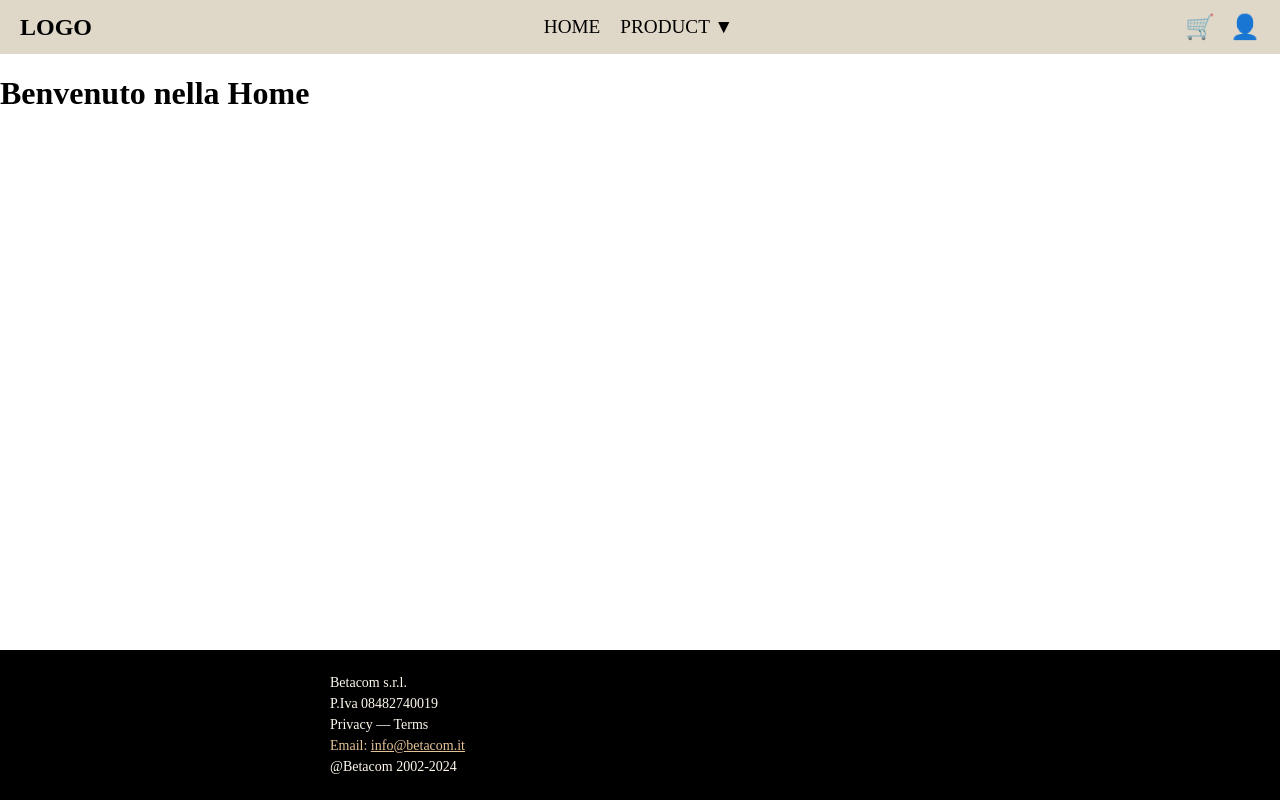
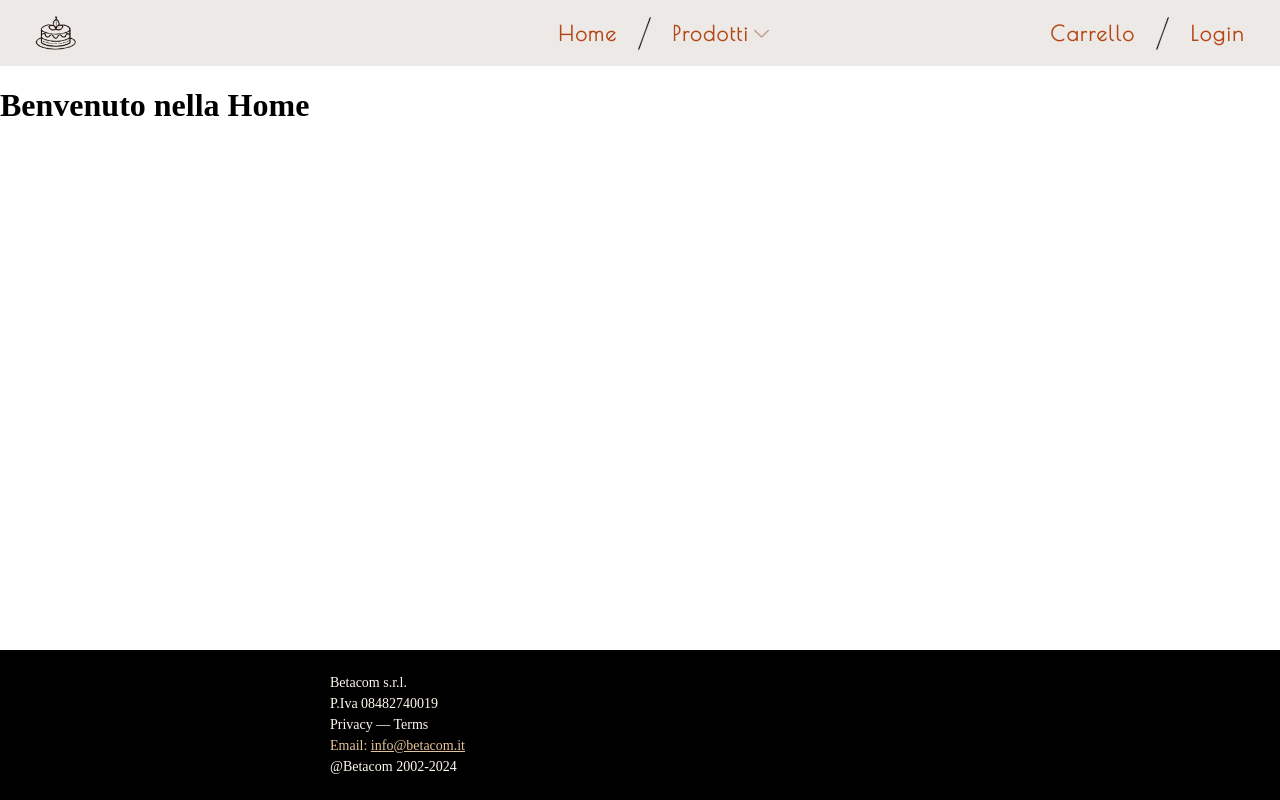
Before and after one commit to supertorres97/ProgettoBTorinoFrontend, an Angular app: page /home in a window 1280 px wide. Built offline with nearby package versions, Linux system fonts and the light colour scheme.

Commit message:
Commit Navbar

```diff
--- a/src/app/Components/navbar/navbar.component.css
+++ b/src/app/Components/navbar/navbar.component.css
@@ -1,3 +1,4 @@
+@import url('https://fonts.googleapis.com/css2?family=Poiret+One&display=swap');
 * {
     margin: 0;
     padding: 0;
@@ -13,8 +14,8 @@
     display: flex;
     justify-content: space-between;
     align-items: center;
-    background-color: #dfd8c8;
-    padding: 13px 20px;
+    background-color: #ede9e7;
+    padding: 13px 35px;
     text-transform: uppercase;
   }
 
@@ -23,20 +24,47 @@
     font-weight: bold;
   }
 
+  .nav-links-container {
+    display: flex;
+    align-items: center;  /* Centra verticalmente gli elementi */
+    justify-content: center; /* Opzionale: centra anche orizzontalmente */
+    height: 100px; /* Imposta un'altezza per il contenitore */
+    padding-left: 190px;
+  }
+
   .nav-links {
+    display: flex;
+    align-items: center;  /* Centra verticalmente gli elementi della lista */
+    gap: 15px; /* Aggiunge spazio tra gli elementi */
     list-style: none;
-    display: flex;
-    gap: 20px;
+    padding: 0;
+    margin: 0;
+    padding-left: 10px;
+  }
+
+  .down-arrow{
+    height: 15px;
+    padding-left: 5px;
+    filter: invert(17%) sepia(84%) saturate(1945%) hue-rotate(4deg) brightness(93%) contrast(84%);
   }
 
   .nav-links li {
-    position: relative;
+    display: flex;
+    align-items: center; /* Centra anche il contenuto dei `<li>` */
   }
 
   .nav-links a {
     text-decoration: none;
-    font-size: 1.2rem;
-    color: black;
+    display: flex;
+    align-items: center; /* Centra anche il contenuto dei `<li>` */
+  }
+
+  .nav-container{
+    width: 100%;
+    height: 40px;
+    display: flex;
+    justify-content: space-between;
+    align-items: center;
   }
 
   .dropdown-menu {
@@ -54,9 +82,32 @@
     display: block;
   }
 
-  .icons {
+  .left {
     display: flex;
-    gap: 15px;
-    font-size: 1.5rem;
-    cursor: pointer;
+    align-items: center;  /* Centra verticalmente gli elementi della lista */
+    gap: 15px; /* Aggiunge spazio tra gli elementi */
+    list-style: none;
+    padding: 0;
+    margin: 0;
+    font-weight: 100;
   }
+
+  .left a{
+    text-decoration: none;
+
+  }
+
+  .link {
+    letter-spacing: 0.1em;
+    font-size: 1.1rem;
+    font-family: 'Poiret One', cursive;
+    font-weight: bold;
+    color:#b44715;
+    text-transform: capitalize;
+    transition: color 0.3s ease;
+  }
+
+  .link:hover{
+    color: #000;
+    transition: color 0.3s ease;
+  }
--- a/src/app/Components/navbar/navbar.component.html
+++ b/src/app/Components/navbar/navbar.component.html
@@ -1,17 +1,25 @@
 <nav class="navbar">
-    <div class="logo">LOGO</div>
+  <div class = "nav-container">
+    <div class="logo">
+      <img src="LogoTorta.png" alt="Torta" style="height: 35px; padding-top: 5px;"/>
+    </div>
+    <div  class="nav-links-container">
       <ul class="nav-links">
-      <li><a routerLink="/home">Home</a></li>
+          <li><a routerLink="/home" class="link"><h3>Home</h3></a></li>
+          <img src="slash.png" alt="slash" style="height: 25px; rotate: -25deg;"/>
           <li class="dropdown">
-        <a href="#">Product ▼</a>
+            <a href="#" class="link"><h3>Prodotti<img class="down-arrow" src="down-arrow.png" alt="down-arrow"/></h3></a>
             <ul class="dropdown-menu">
               <li><a routerLink="/product/subitem1">Subitem 1</a></li>
               <li><a routerLink="/product/subitem2">Subitem 2</a></li>
             </ul>
           </li>
       </ul>
-    <div class="icons">
-      <span class="cart" routerLink="/carrello">🛒</span>
-      <span class="user" routerLink="/login">👤</span>
+    </div>
+    <div class="left">
+      <a class="link" routerLink="/carrello"><h3>Carrello</h3></a>
+      <img src="slash.png" alt="slash" style="height: 25px; rotate: -25deg;"/>
+      <a class="link" routerLink="/login"><h3>Login</h3></a>
+    </div>
   </div>
 </nav>
```
Lines whose indentation alone changed are shown as unchanged.
